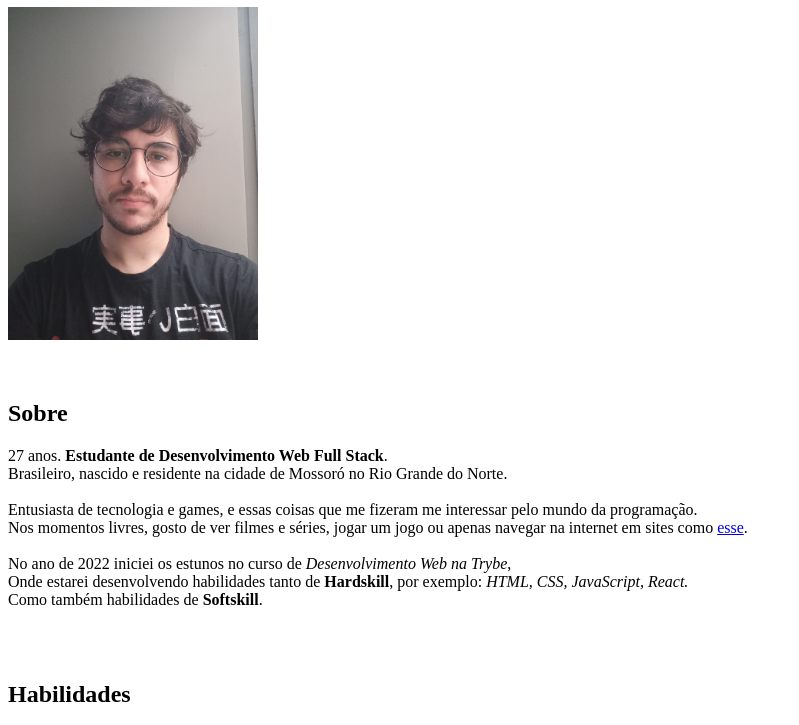
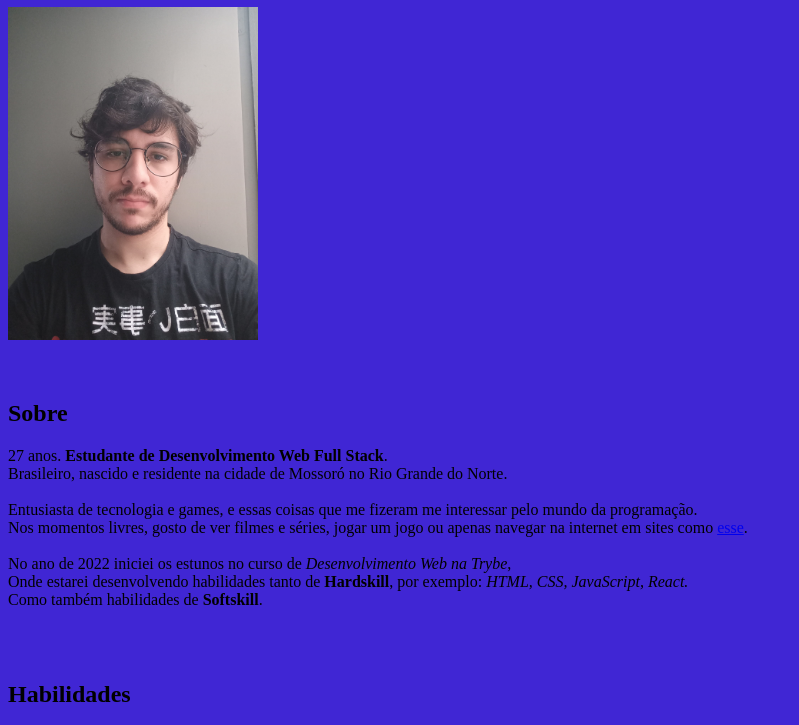
Before and after one commit to rayandersonsousa/rayandersonsousa.github.io, a plain HTML site: page index.html in a window 1280 px wide. Shown: the part 73-798 px from the top of the page, without its empty margins (0-799 px from the left). Drawn offline with Linux system fonts and the light colour scheme.

Commit message:
Definido a cor de fundo da pagina

```diff
--- a/index.html
+++ b/index.html
@@ -12,6 +12,11 @@
         #descricao {
             font-family: 'Trebuchet MS', sans-serif;
         }
+
+        body {
+            background-color: rgb(64, 38, 212);
+        }
+
     </style>
 </head>
 <body>
```
